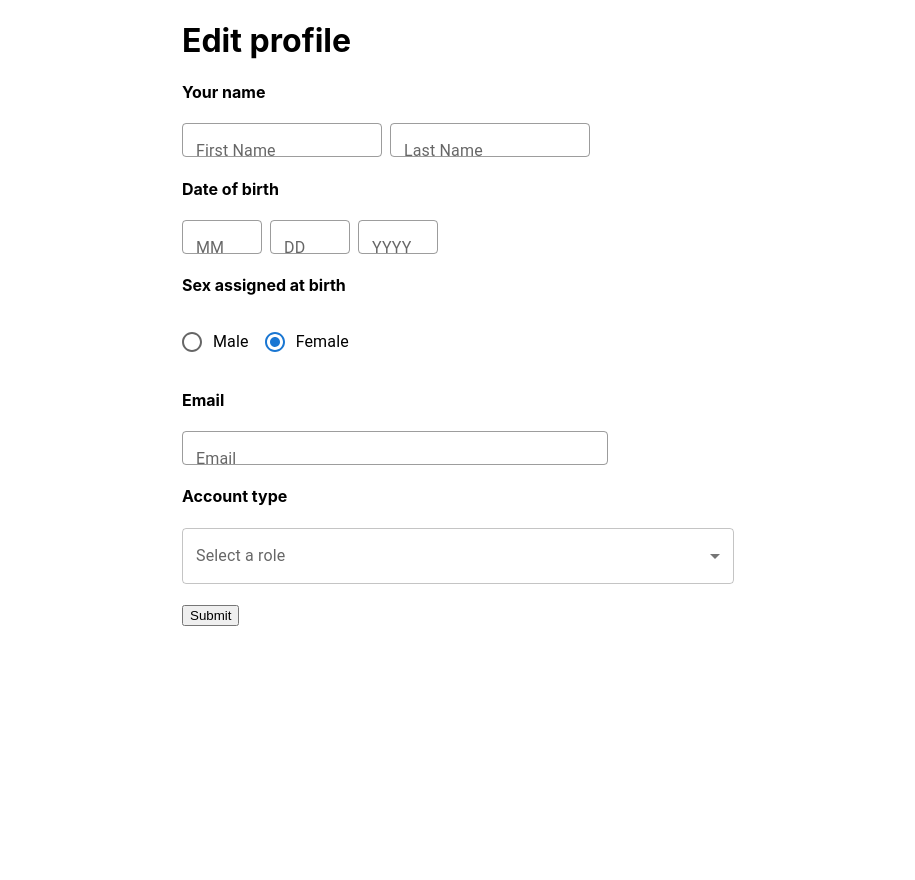
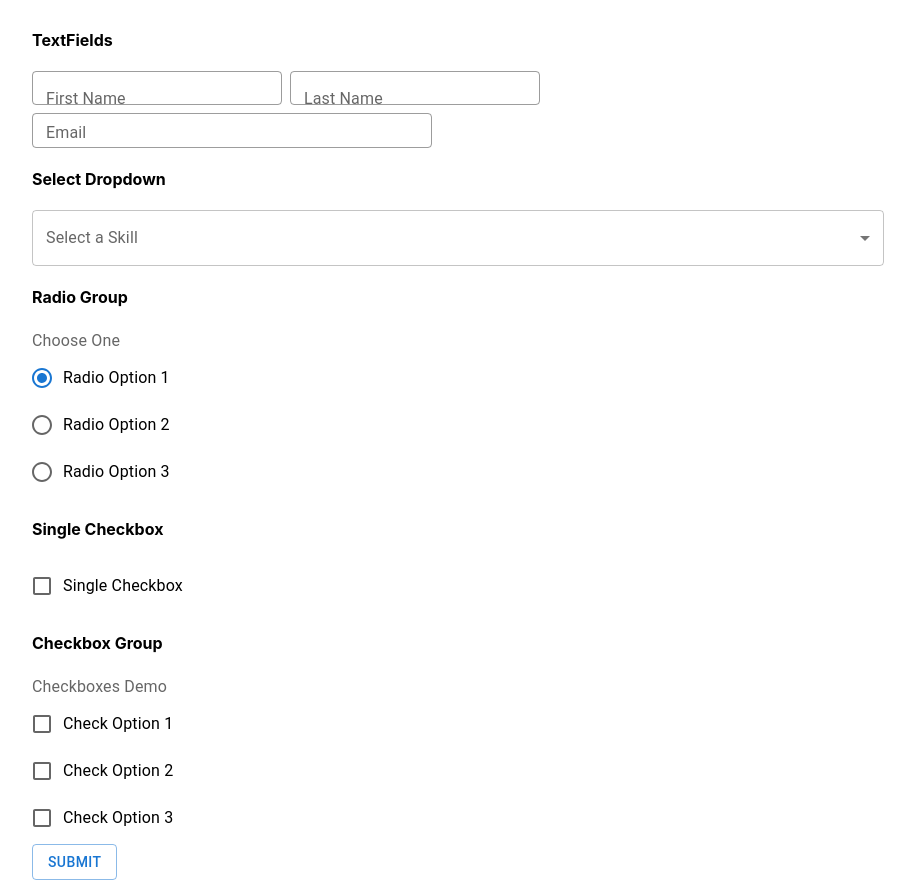
Before and after one commit to scottblanck/formik-demo, a React (Create React App) app: page / in a window 1280 px wide. Shown: the whole page, without its empty margins (182-1097 px from the left). Before the commit the page ends 800 px from the top, so only its background shows below. Built offline with nearby package versions, Linux system fonts and the light colour scheme.

Commit message:
Single checkbox example

```diff
--- a/src/App.js
+++ b/src/App.js
@@ -17,11 +17,11 @@ function App() {
   return (
     <div className='App'>
       {/*** Pre-built forms using MUI  ***/}
-      <ProfileEditFormMui />
+      {/* <ProfileEditFormMui /> */}
       {/* <RegistrationFormMui /> */}
 
       {/*** FormikContainer objects show all the available component types and stub code ***/}
-      {/* <FormikContainerMUI /> */}
+      <FormikContainerMUI />
       {/* <FormikContainer /> */}
 
       {/*** General purpose forms NOT using MUI ***/}
--- a/src/components/_FormikContainerMUI.jsx
+++ b/src/components/_FormikContainerMUI.jsx
@@ -1,11 +1,11 @@
-import React from "react";
-import { Container, TextField, Button } from "@mui/material";
-import { useFormik } from "formik"; // The useFormik hook allows us to pass Formik values to MUI
-import * as Yup from "yup";
-import MuiFormikField from "./MuiFormikField";
-import MuiFormikSelect from "./MuiFormikSelect";
-import MuiFormikRadio from "./MuiFormikRadio";
-import MuiFormikCheckboxGroup from "./MuiFormikCheckboxGroup";
+import React from 'react'
+import { Container, TextField, Button } from '@mui/material'
+import { useFormik } from 'formik' // The useFormik hook allows us to pass Formik values to MUI
+import * as Yup from 'yup'
+import MuiFormikField from './MuiFormikField'
+import MuiFormikSelect from './MuiFormikSelect'
+import MuiFormikRadio from './MuiFormikRadio'
+import MuiFormikCheckboxGroup from './MuiFormikCheckboxGroup'
 
 // Test container to use Formik controls WITH MUI. Copy boilerplate code from here. - Scott
 //
@@ -19,100 +19,117 @@ function FormikContainerMUI() {
   // (only needed if using those components)
 
   const dropdownOptions = [
-    { key: "Option 1", value: "option1" },
-    { key: "Option 2", value: "option2" },
-    { key: "Option 3", value: "option3" },
-  ];
+    { key: 'Option 1', value: 'option1' },
+    { key: 'Option 2', value: 'option2' },
+    { key: 'Option 3', value: 'option3' },
+  ]
   const radioOptions = [
-    { key: "Radio Option 1", value: "rOption1" },
-    { key: "Radio Option 2", value: "rOption2" },
-    { key: "Radio Option 3", value: "rOption3" },
-  ];
+    { key: 'Radio Option 1', value: 'rOption1' },
+    { key: 'Radio Option 2', value: 'rOption2' },
+    { key: 'Radio Option 3', value: 'rOption3' },
+  ]
   const checkboxOptions = [
-    { key: "Check Option 1", value: "cOption1" },
-    { key: "Check Option 2", value: "cOption2" },
-    { key: "Check Option 3", value: "cOption3" },
-  ];
+    { key: 'Check Option 1', value: 'cOption1' },
+    { key: 'Check Option 2', value: 'cOption2' },
+    { key: 'Check Option 3', value: 'cOption3' },
+  ]
+
+  const singleCheckOption = [{ key: 'Single Checkbox', value: 'sOption1' }]
 
   // Validation schema for Yup
   const validationSchema = Yup.object({
-    firstName: Yup.string().required("First name is required"),
-    lastName: Yup.string().required("Last name is required."),
-    email: Yup.string().email("Enter a valid email").required("Email required"),
-    selectDropdown: Yup.string().required("Please make a selection"),
-    selectRadio: Yup.string().required("Please select a radio button"),
+    firstName: Yup.string().required('First name is required'),
+    lastName: Yup.string().required('Last name is required.'),
+    email: Yup.string().email('Enter a valid email').required('Email required'),
+    selectDropdown: Yup.string().required('Please make a selection'),
+    selectRadio: Yup.string().required('Please select a radio button'),
     checkBoxes: Yup.array(),
     // phone: Yup.number()
     //   .integer()
     //   .typeError("Please enter a valid phone number.")
     //   .required("Required"),
-  });
+  })
 
   const formik = useFormik({
     initialValues: {
-      firstName: "",
-      lastName: "",
-      email: "",
-      selectDropdown: "",
-      selectRadio: "rOption1",
+      firstName: '',
+      lastName: '',
+      email: '',
+      selectDropdown: '',
+      selectRadio: 'rOption1',
       checkBoxes: [],
+      check1: [], // Can just check list length > 0 for a single checkbox
     },
     onSubmit: (values) => {
-      console.log("Form submitted.");
-      console.log(values);
+      console.log('Form submitted.')
+      console.log(values)
       // console.log(JSON.stringify(values));
     },
     validationSchema: validationSchema,
-  });
+  })
 
   return (
-    <Container maxWidth="md">
+    <Container maxWidth='md'>
       <form onSubmit={formik.handleSubmit} style={{ marginTop: 30 }}>
+        <h4>TextFields</h4>
         <MuiFormikField
           // The field value can be any MUI component type with SELF CLOSING TAGS (simple components)
           // NOTE: You can pass along ANY additional MUI component props as well.
           field={TextField}
-          name="firstName"
-          label="First Name"
+          name='firstName'
+          label='First Name'
+          sx={{ width: 250, paddingRight: 1 }}
           formik={formik}
         />
         <MuiFormikField
           field={TextField}
-          name="lastName"
-          label="Last Name"
+          name='lastName'
+          label='Last Name'
+          sx={{ width: 250, paddingRight: 1 }}
           formik={formik}
         />
         <MuiFormikField
           field={TextField}
-          name="email"
-          label="Email"
+          name='email'
+          label='Email'
+          sx={{ width: 400, paddingRight: 1, paddingTop: 1 }}
           formik={formik}
         />
+        <h4>Select Dropdown</h4>
         <MuiFormikSelect
-          name="selectDropdown"
-          label="Select a Skill"
+          name='selectDropdown'
+          label='Select a Skill'
           formik={formik}
           options={dropdownOptions}
         />
+        <h4>Radio Group</h4>
         <MuiFormikRadio
-          name="selectRadio"
-          label="Choose One"
+          name='selectRadio'
+          label='Choose One'
           formik={formik}
           options={radioOptions}
         />
+        <h4>Single Checkbox</h4>
         <MuiFormikCheckboxGroup
-          name="checkBoxes"
-          label="Checkboxes Demo"
+          name='check1'
+          // label='Single Checkbox'  //  Don't use a label for just one checkbox
+          formik={formik}
+          options={singleCheckOption}
+        />
+        <h4>Checkbox Group</h4>
+        <MuiFormikCheckboxGroup
+          name='checkBoxes'
+          label='Checkboxes Demo'
           formik={formik}
           options={checkboxOptions}
         />
 
-        <Button type="submit" variant="outlined">
+        <Button type='submit' variant='outlined'>
           Submit
         </Button>
       </form>
     </Container>
-  );
+  )
 }
 
-export default FormikContainerMUI;
+export default FormikContainerMUI
--- a/src/components/_prebuilt-form-templates/ProfileEditFormMui.jsx
+++ b/src/components/_prebuilt-form-templates/ProfileEditFormMui.jsx
@@ -7,7 +7,7 @@ import { TextField, Container } from '@mui/material'
 import MuiFormikSelect from '../MuiFormikSelect'
 
 export const ProfileEditFormMui = (props) => {
-  const { userType } = props
+  //const { userType } = props
 
   // For the radio button group
   const radioOptions = [
```
Also changed, not shown: src/components/MuiFormikField.jsx (+7 -5 lines), src/components/MuiFormikSelect.jsx (+1 -7 lines), src/components/unused/MuiTextField.jsx (renamed from src/components/MuiTextField.jsx), src/components/unused/old-MuiTextField-example.jsx (renamed from src/components/_unused/old-MuiTextField-example.jsx).
